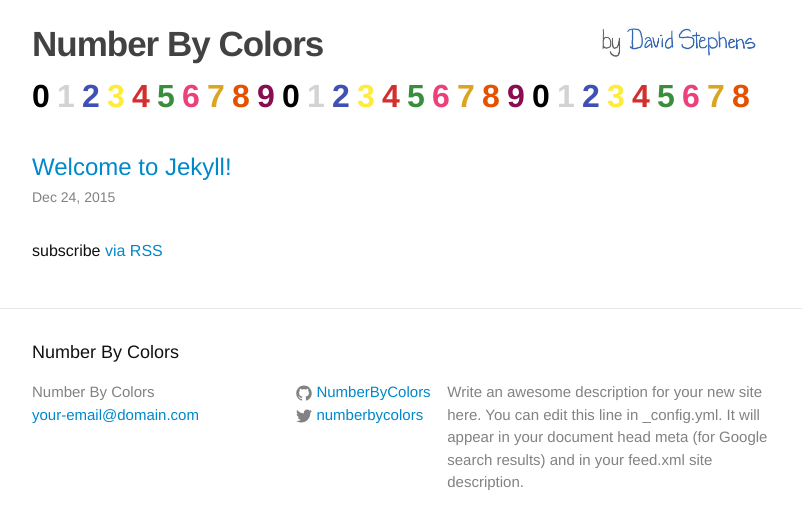
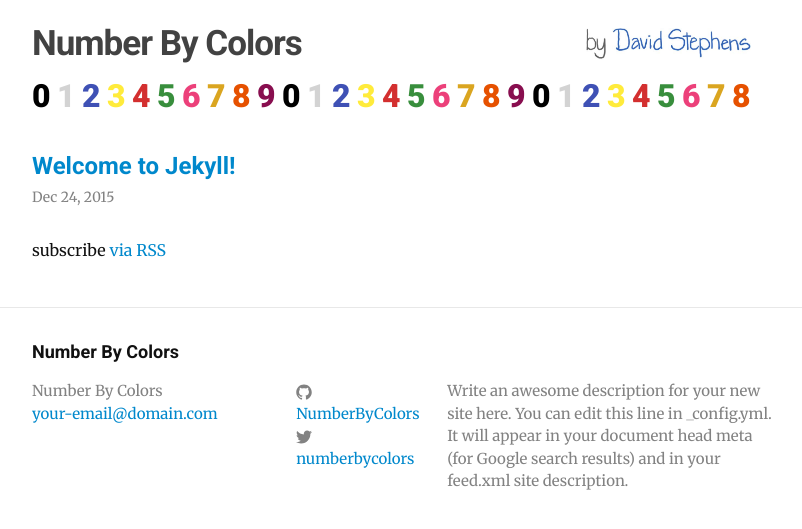
Before and after one commit to NumberByColors/numberbycolors.github.io, a Jekyll site: the page built from index.html, in a window 1280 px wide. Shown: the top 529 px of the page, without its empty margins (238-1040 px from the left). Built offline with Jekyll 4.4.1, drawn with Linux system fonts in a browser that asks for light colours.

Commit message:
Change the typefaces to Roboto and Merriweather

```diff
--- a/_includes/head.html
+++ b/_includes/head.html
@@ -9,4 +9,5 @@
   <link rel="stylesheet" href="{{ "/css/main.css" | prepend: site.baseurl }}">
   <link rel="canonical" href="{{ page.url | replace:'index.html','' | prepend: site.baseurl | prepend: site.url }}">
   <link rel="alternate" type="application/rss+xml" title="{{ site.title }}" href="{{ "/feed.xml" | prepend: site.baseurl | prepend: site.url }}">
+  <link href='https://fonts.googleapis.com/css?family=Roboto:700,900|Merriweather:400,400italic' rel='stylesheet' type='text/css'>
 </head>
--- a/_sass/_base.scss
+++ b/_sass/_base.scss
@@ -35,6 +35,7 @@ p, blockquote, pre,
 ul, ol, dl, figure,
 %vertical-rhythm {
     margin-bottom: $spacing-unit / 2;
+
 }
 
 
@@ -83,6 +84,7 @@ li {
  */
 h1, h2, h3, h4, h5, h6 {
     font-weight: $base-font-weight;
+    font: $base-font-weight #{$base-font-size}/#{$base-line-height} $heading-font-family;
 }
 
 
--- a/_sass/_layout.scss
+++ b/_sass/_layout.scss
@@ -14,10 +14,10 @@
 
 #signature {
     float: right;
-    height: 30px;
+    height: 32px;
     vertical-align: middle;
     margin-top: 12px;
-    padding-right: 16px;
+    padding-right: 21px;
 }
 
 .number-color-strip {
@@ -37,6 +37,7 @@
     text-align: left;
     font-size: 32px;
     font-weight: 900;
+    font-family: $heading-font-family;
 
     -webkit-user-select: none;
     -webkit-touch-callout: none;
@@ -62,6 +63,7 @@
     letter-spacing: -1px;
     margin-bottom: 0;
     float: left;
+    font-family: $heading-font-family;
 
     &,
     &:visited {
@@ -82,7 +84,7 @@
 
     #signature {
         display: block;
-        height: 30px;
+        height: 32px;
         float: left;
         margin-top: 0px;
     }
--- a/css/main.scss
+++ b/css/main.scss
@@ -6,7 +6,8 @@
 
 
 // Our variables
-$base-font-family: "Helvetica Neue", Helvetica, Arial, sans-serif;
+$heading-font-family: "Roboto", sans-serif;
+$base-font-family: "Merriweather", serif;
 $base-font-size:   16px;
 $base-font-weight: 400;
 $small-font-size:  $base-font-size * 0.875;
```
